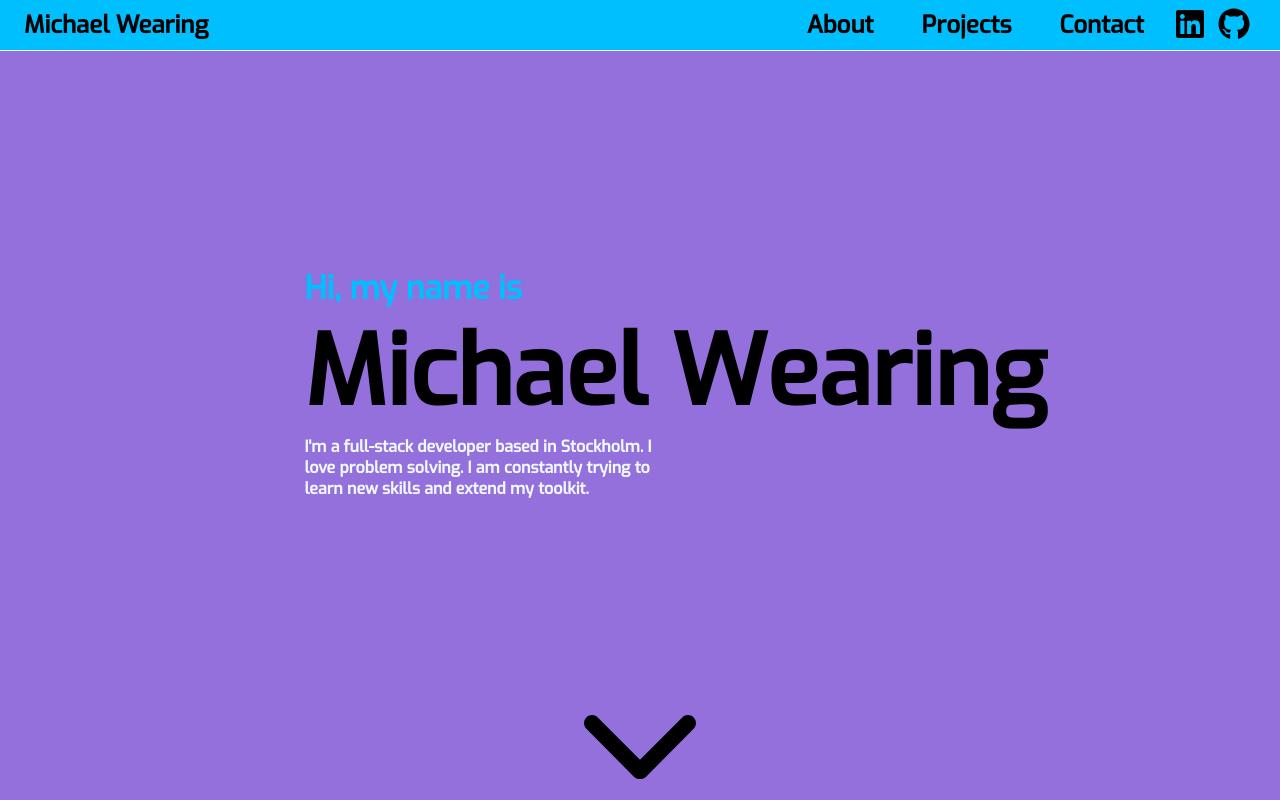
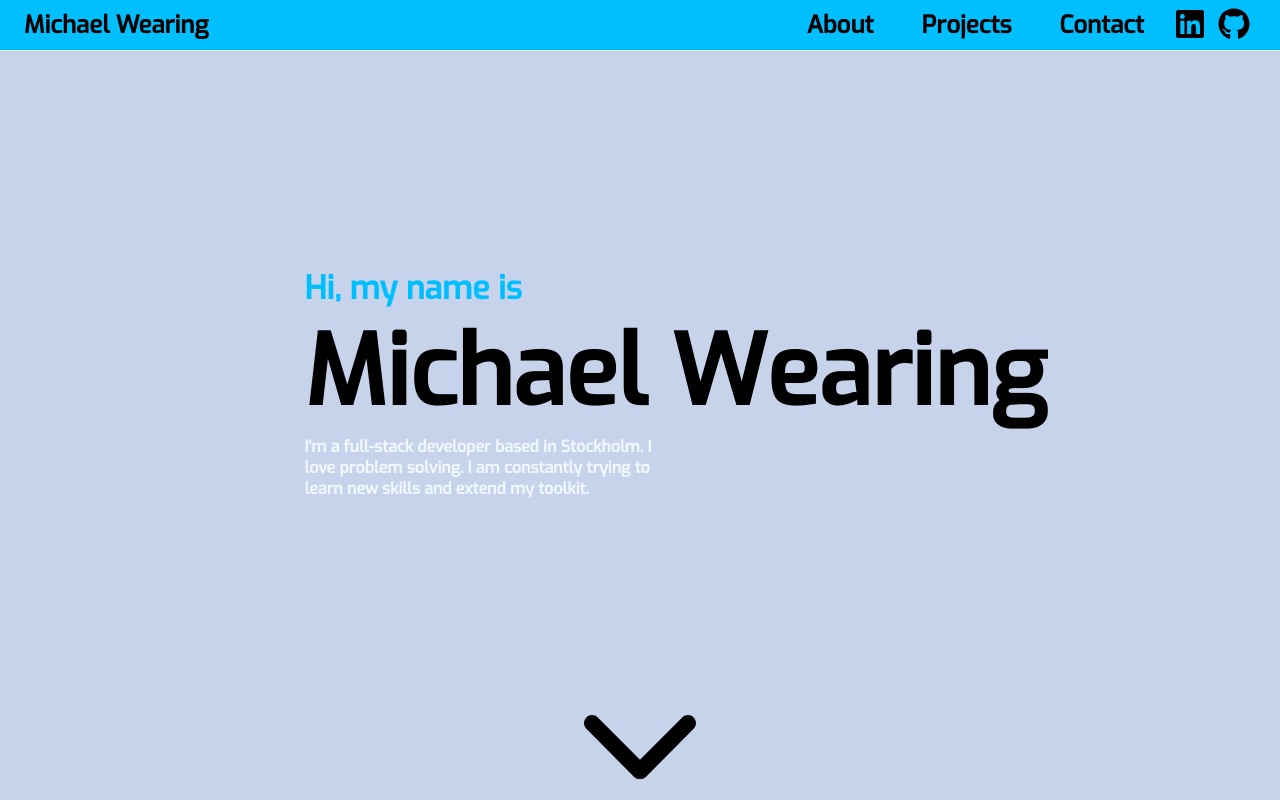
Before and after one commit to MichaelWearing/Portfolio, a React (Create React App) app: page / in a window 1280 px wide. Shown: the top 800 px of the page. Built offline with nearby package versions, Linux system fonts and the light colour scheme.

Commit message:
changed the base background color of the info section

```diff
--- a/src/components/Info/InfoElements.js
+++ b/src/components/Info/InfoElements.js
@@ -2,7 +2,7 @@ import styled, { keyframes } from "styled-components";
 import { Link } from "react-scroll";
 
 export const InfoContainer = styled.div`
-  background: mediumpurple;
+  background: #C7D2EB;
 
   display: flex;
   flex-direction: column;
```
Also changed, not shown: 1 other file (tests, documents, lock files or other folders).
